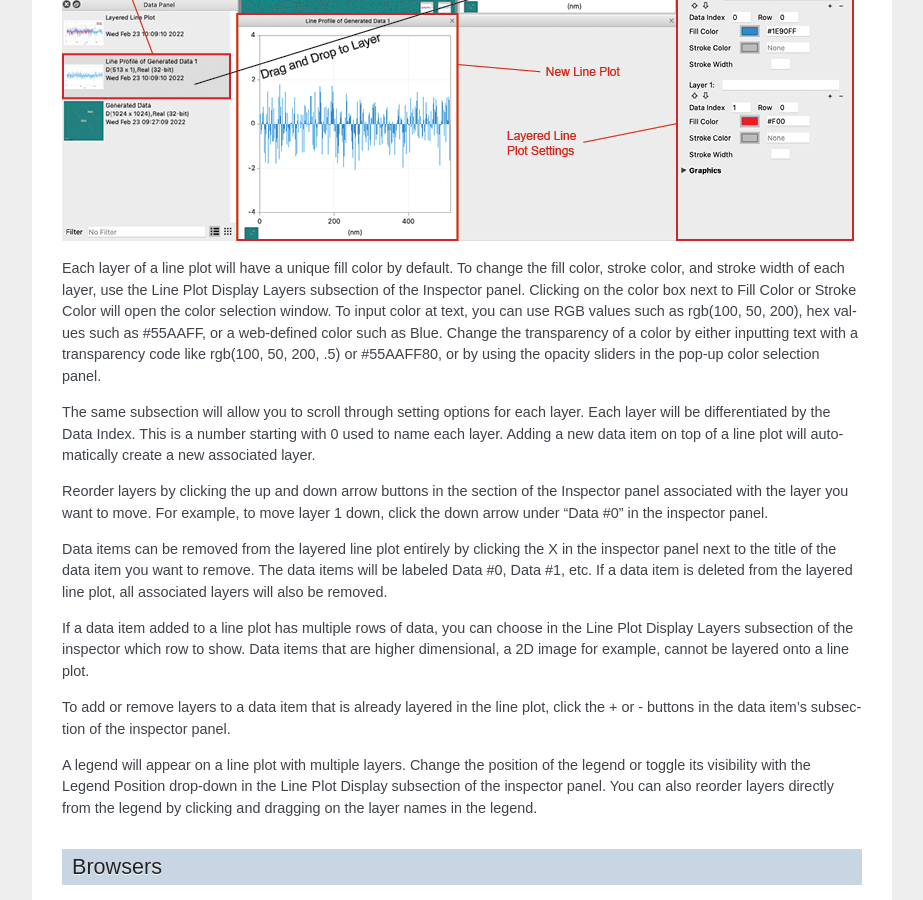
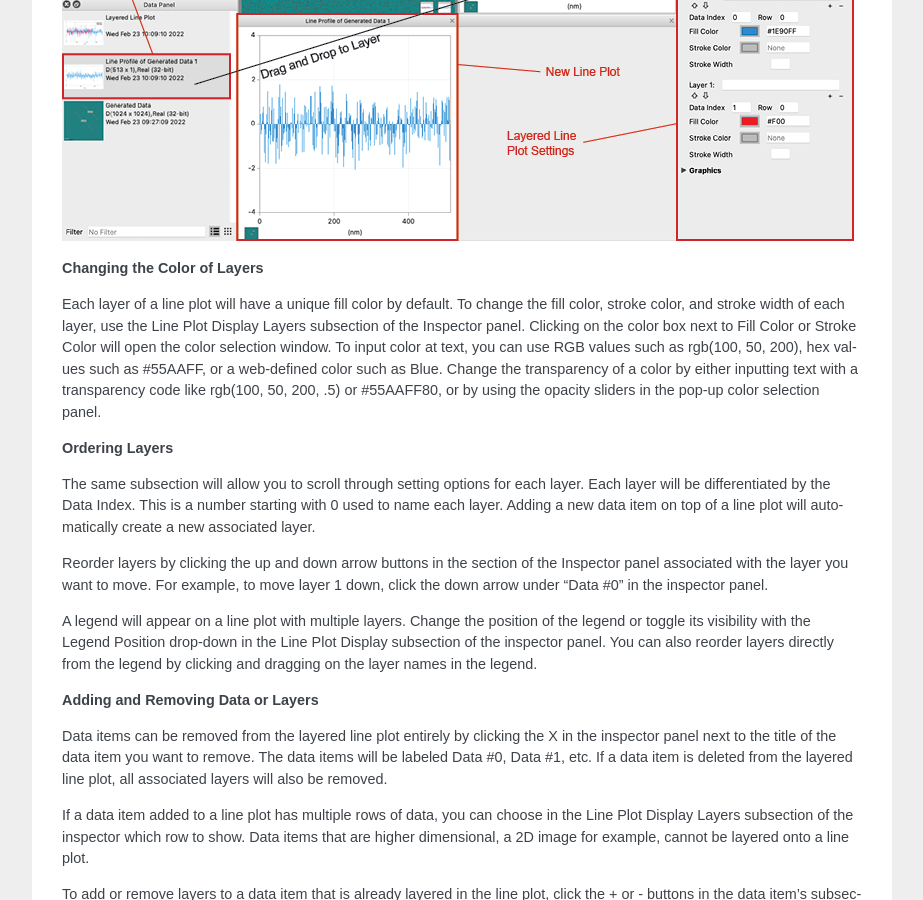
Before and after one commit to nion-software/nionswift, a Sphinx documentation site: the page built from docs/display_panels.rst, in a window 1280 px wide and 900 px high, scrolled down 4147 px. Shown: the whole window, without its empty margins (198-1121 px from the left). Built offline with Sphinx 7.4.7, drawn with Linux system fonts in a browser that asks for light colours.

Commit message:
Headers for Line Plot Display Layers Section

```diff
--- a/docs/display_panels.rst
+++ b/docs/display_panels.rst
@@ -99,19 +99,25 @@ Line plots can be layered to show multiple data items on the same plot. To layer
     :width: 792
     :alt: Adjust Line Plot Layers
 
+**Changing the Color of Layers**
+
 Each layer of a line plot will have a unique fill color by default. To change the fill color, stroke color, and stroke width of each layer, use the Line Plot Display Layers subsection of the Inspector panel. Clicking on the color box next to Fill Color or Stroke Color will open the color selection window. To input color at text, you can use RGB values such as rgb(100, 50, 200), hex values such as #55AAFF, or a web-defined color such as Blue. Change the transparency of a color by either inputting text with a transparency code like rgb(100, 50, 200, .5) or #55AAFF80, or by using the opacity sliders in the pop-up color selection panel.
+
+**Ordering Layers**
 
 The same subsection will allow you to scroll through setting options for each layer. Each layer will be differentiated by the Data Index. This is a number starting with 0 used to name each layer. Adding a new data item on top of a line plot will automatically create a new associated layer.
 
 Reorder layers by clicking the up and down arrow buttons in the section of the Inspector panel associated with the layer you want to move. For example, to move layer 1 down, click the down arrow under "Data #0" in the inspector panel.
+
+A legend will appear on a line plot with multiple layers. Change the position of the legend or toggle its visibility with the Legend Position drop-down in the Line Plot Display subsection of the inspector panel. You can also reorder layers directly from the legend by clicking and dragging on the layer names in the legend.
+
+**Adding and Removing Data or Layers**
 
 Data items can be removed from the layered line plot entirely by clicking the X in the inspector panel next to the title of the data item you want to remove. The data items will be labeled Data #0, Data #1, etc. If a data item is deleted from the layered line plot, all associated layers will also be removed.
 
 If a data item added to a line plot has multiple rows of data, you can choose in the Line Plot Display Layers subsection of the inspector which row to show. Data items that are higher dimensional, a 2D image for example, cannot be layered onto a line plot.
 
 To add or remove layers to a data item that is already layered in the line plot, click the + or - buttons in the data item's subsection of the inspector panel.
-
-A legend will appear on a line plot with multiple layers. Change the position of the legend or toggle its visibility with the Legend Position drop-down in the Line Plot Display subsection of the inspector panel. You can also reorder layers directly from the legend by clicking and dragging on the layer names in the legend.
 
 .. _Display Panel Browsers:
 
```
